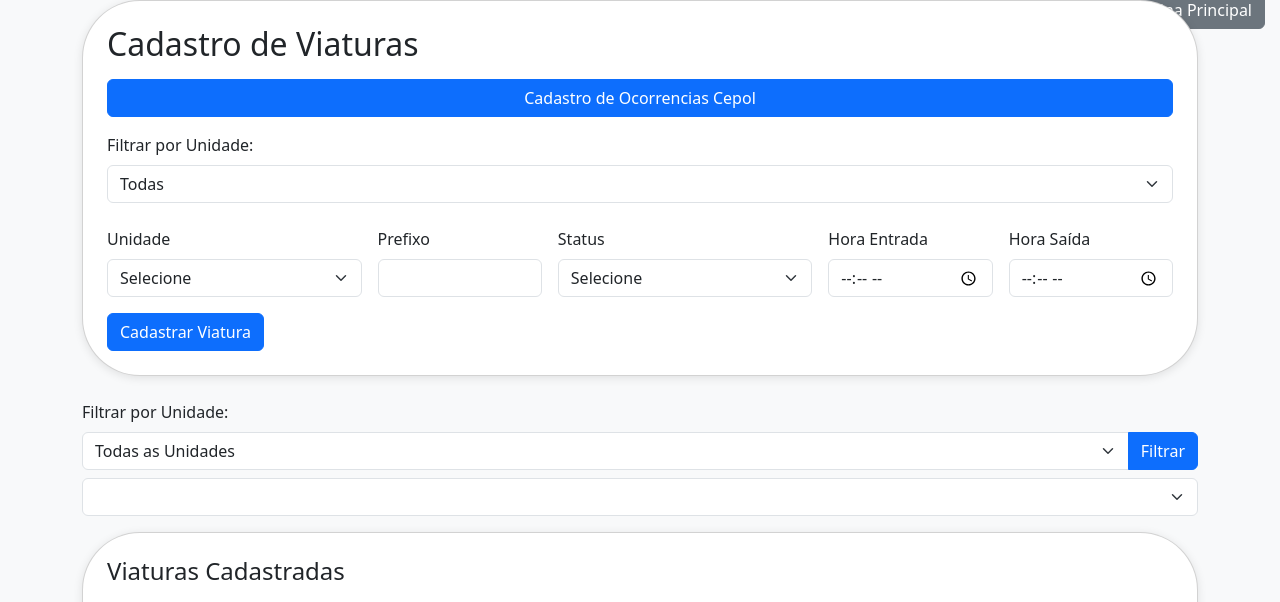
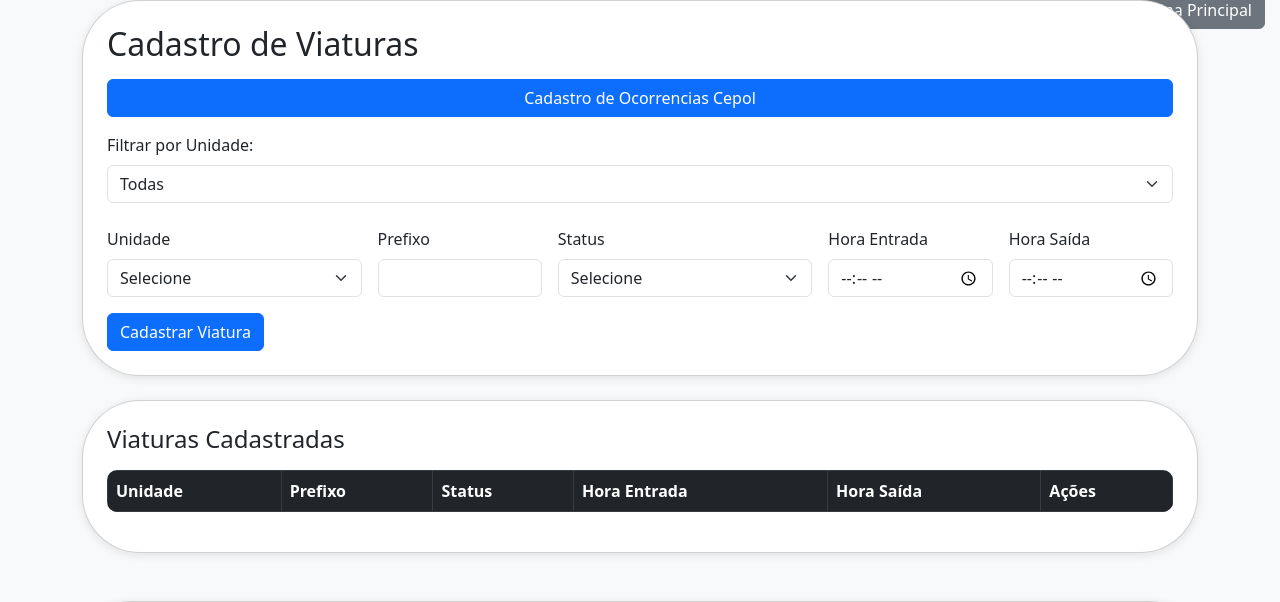
Before and after one commit to Douglasgarciams/controle_viaturas, a Flask app: page /cadastro_viaturas in a window 1280 px wide. Shown: the part 24-626 px from the top of the page. Run offline with Flask 3, Linux system fonts and the light colour scheme; data that the repository does not hold is empty; some libraries are stand-ins or nearby versions.

Commit message:
feat: alteração filtrar por unidade

```diff
--- a/templates/cadastro_viaturas.html
+++ b/templates/cadastro_viaturas.html
@@ -104,26 +104,6 @@
         </form>
     </div>
 
-    <form method="get" class="mb-3">
-        <label for="unidade_id_filter" class="form-label">Filtrar por Unidade:</label>
-        <div class="input-group">
-            <select class="form-select" name="unidade_id" id="unidade_id_filter" onchange="this.form.submit()">
-                <option value="">Todas as Unidades</option>
-                {% for unidade in unidades %}
-                    <option value="{{ unidade.id }}" {% if unidade_filtro == unidade.id|string %}selected{% endif %}>
-                        {{ unidade.nome }}
-                    </option>
-                {% endfor %}
-            </select>
-            <button type="submit" class="btn btn-primary">Filtrar</button>
-        </div>
-
-        <select class="form-select mt-2" name="viatura_id">
-            {% for viatura in viaturas %}
-                <option value="{{ viatura.id }}">{{ viatura.prefixo }} - {{ viatura.unidade_nome }}</option>
-            {% endfor %}
-        </select>
-    </form>
 
     <!-- Tabela de Viaturas -->
     <div class="card p-4 mb-5">
```
